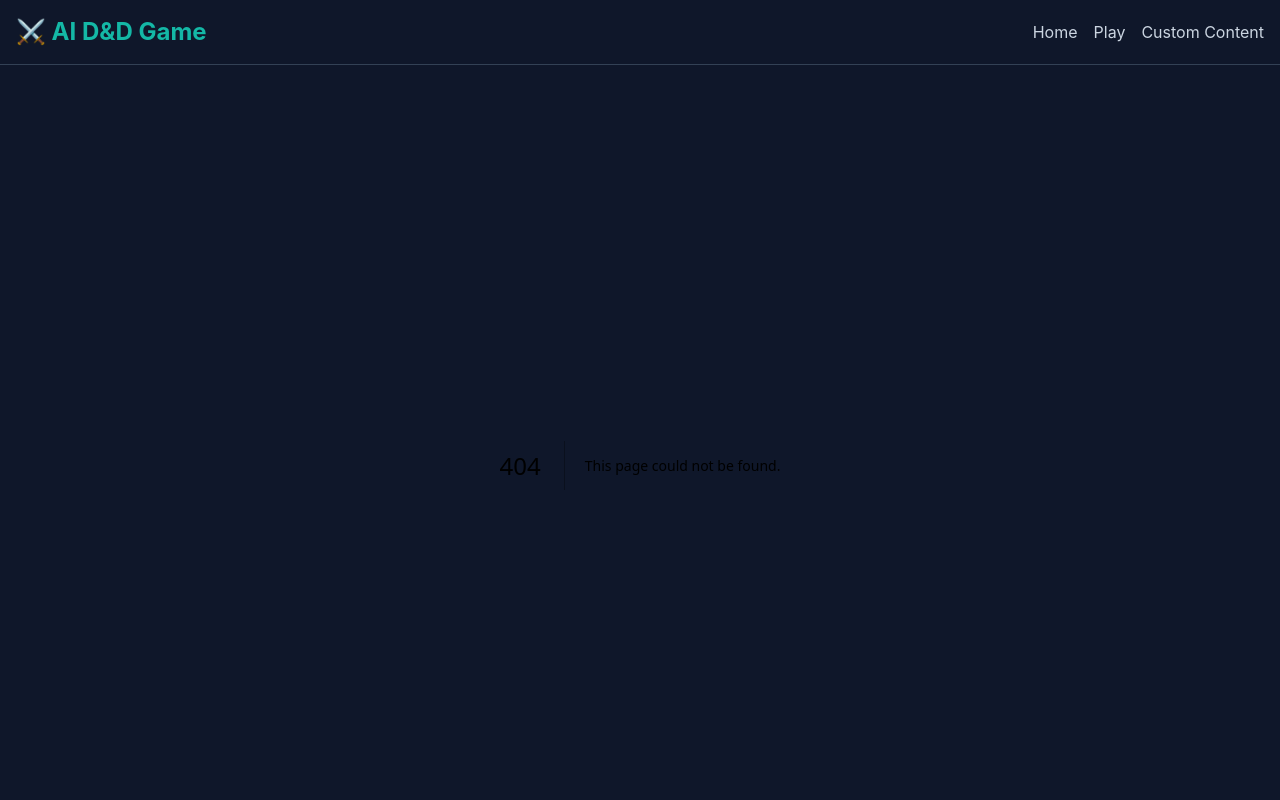
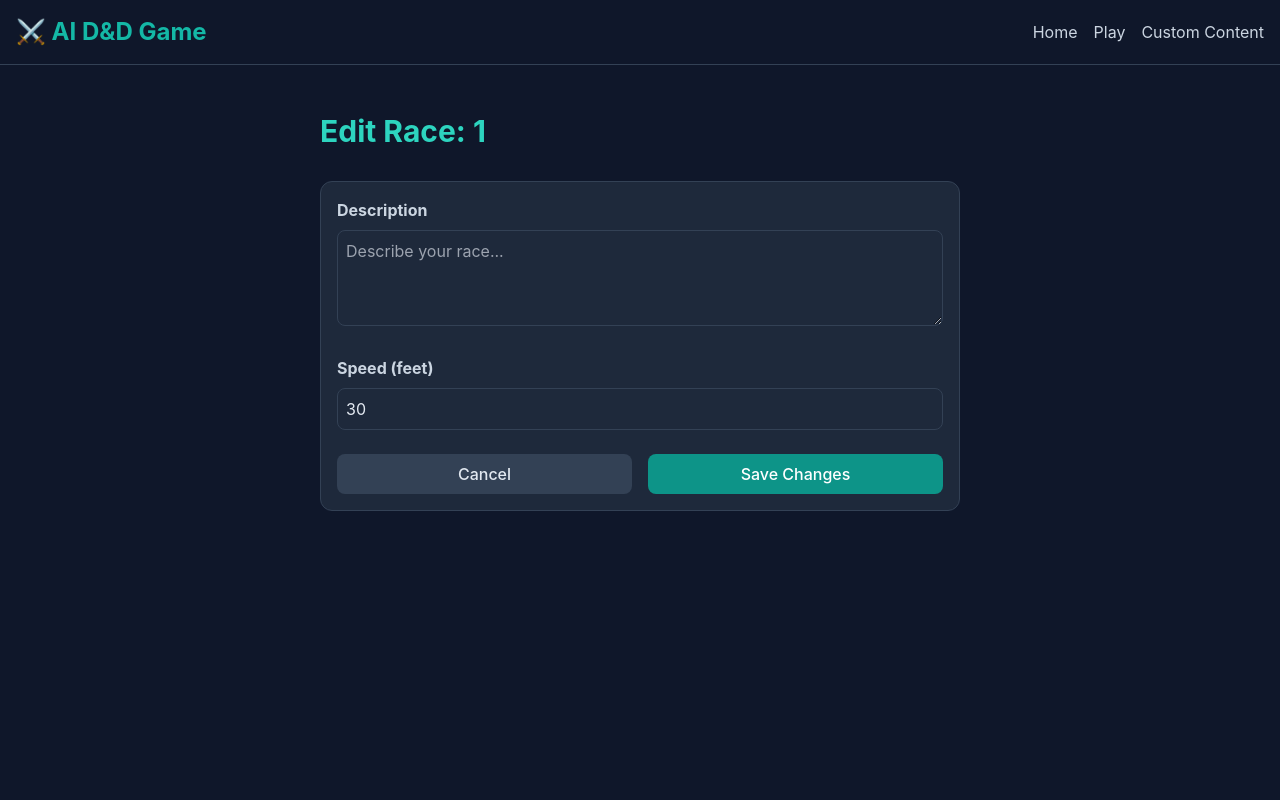
Before and after one commit to shastitko1970-netizen/ai-dnd-game, a Next.js app in the folder frontend/: page /custom-content/races/1/edit in a window 1280 px wide. Before the commit this address had no page. Shown: the top 800 px of the page. Built offline with nearby package versions, Linux system fonts and the light colour scheme; no server answers.

Commit message:
docs: Add setup guides and deployment instructions

```diff
--- /dev/null
+++ b/frontend/app/custom-content/races/[name]/edit/page.tsx
@@ -0,0 +1,87 @@
+'use client';
+
+import { useState } from 'react';
+import { useRouter } from 'next/navigation';
+import { updateCustomRace } from '@/lib/api';
+
+export default function EditRace({ params }: { params: { name: string } }) {
+  const router = useRouter();
+  const [loading, setLoading] = useState(false);
+  const [error, setError] = useState('');
+  const [formData, setFormData] = useState({
+    description: '',
+    speed: 30,
+    abilityBonus: {
+      STR: 0,
+      DEX: 0,
+      CON: 0,
+      INT: 0,
+      WIS: 0,
+      CHA: 0,
+    },
+  });
+
+  const handleSubmit = async (e: React.FormEvent) => {
+    e.preventDefault();
+    setLoading(true);
+    setError('');
+
+    try {
+      await updateCustomRace(decodeURIComponent(params.name), formData);
+      router.push('/custom-content/races');
+    } catch (err: any) {
+      setError(err.response?.data?.error || 'Failed to update race');
+    } finally {
+      setLoading(false);
+    }
+  };
+
+  return (
+    <div className="max-w-2xl mx-auto px-4 py-12">
+      <h2 className="text-3xl font-bold text-teal-400 mb-8">Edit Race: {decodeURIComponent(params.name)}</h2>
+
+      {error && <div className="card bg-red-900 text-red-200 mb-4">{error}</div>}
+
+      <form onSubmit={handleSubmit} className="card space-y-6">
+        <div>
+          <label className="block text-slate-300 mb-2 font-bold">Description</label>
+          <textarea
+            value={formData.description}
+            onChange={(e) => setFormData({ ...formData, description: e.target.value })}
+            placeholder="Describe your race..."
+            className="w-full h-24"
+          />
+        </div>
+
+        <div>
+          <label className="block text-slate-300 mb-2 font-bold">Speed (feet)</label>
+          <input
+            type="number"
+            value={formData.speed}
+            onChange={(e) => setFormData({ ...formData, speed: parseInt(e.target.value) })}
+            min="20"
+            max="40"
+            className="w-full"
+          />
+        </div>
+
+        <div className="flex gap-4">
+          <button
+            type="button"
+            onClick={() => router.back()}
+            className="btn btn-secondary flex-1"
+          >
+            Cancel
+          </button>
+          <button
+            type="submit"
+            disabled={loading}
+            className="btn btn-primary flex-1"
+          >
+            {loading ? 'Saving...' : 'Save Changes'}
+          </button>
+        </div>
+      </form>
+    </div>
+  );
+}
```
Also changed, not shown: 2 other files (tests, documents, lock files or other folders).
